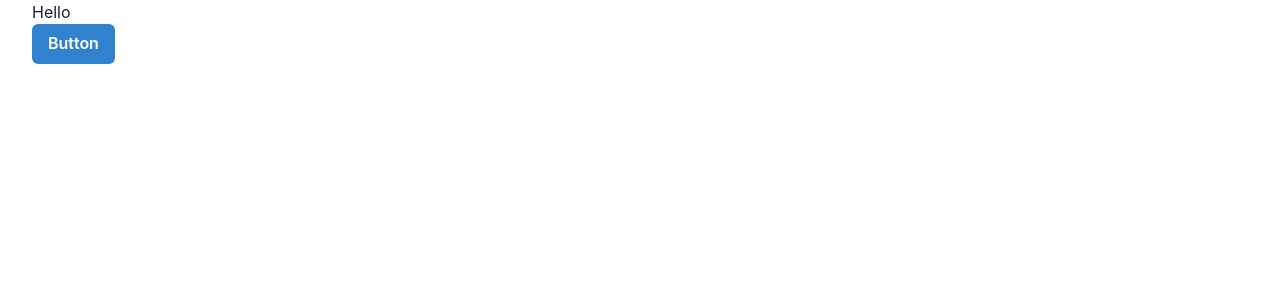
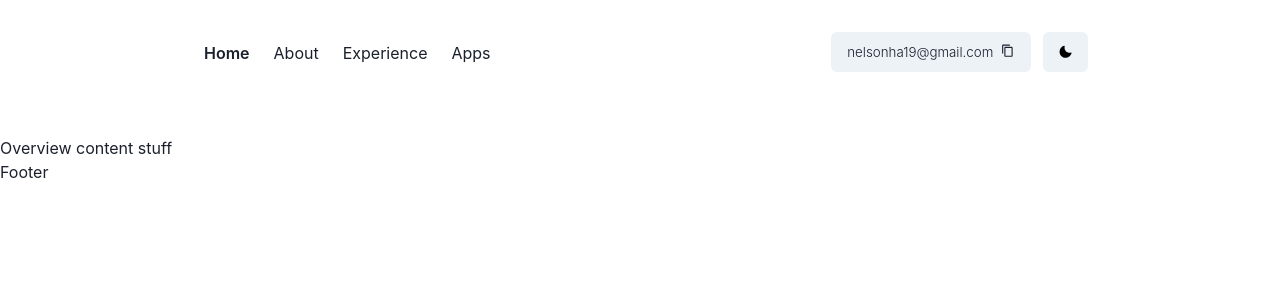
Before and after one commit to nelsonha19/portfolio, a Next.js app: page / in a window 1280 px wide. Shown: the top 300 px of the page. Built offline with nearby package versions, Linux system fonts and the light colour scheme.

Commit message:
add header with dark mode

```diff
--- /dev/null
+++ b/components/Container.tsx
@@ -0,0 +1,17 @@
+import React from 'react';
+import Footer from './Footer';
+import Header from './Header';
+
+type Props = {
+	children: React.ReactNode;
+};
+
+export default function Container(props: Props) {
+	return (
+		<div>
+			<Header />
+			{props.children}
+			<Footer />
+		</div>
+	);
+}
--- /dev/null
+++ b/components/Footer.tsx
@@ -0,0 +1,7 @@
+import React from 'react';
+
+type Props = {};
+
+export default function Footer({  }: Props) {
+	return <div>Footer</div>;
+}
--- /dev/null
+++ b/components/HamburgerMenu.tsx
@@ -0,0 +1,48 @@
+import React, { FC, useState } from 'react';
+import { Button, Link as ChakraLink } from '@chakra-ui/react';
+import { CloseIcon, HamburgerIcon } from '@chakra-ui/icons';
+import Link from 'next/link';
+
+export default function HamburgerMenu() {
+	const [ toggleMenu, setToggleMenu ] = useState(false);
+
+	const menuHandler = () => {
+		if (!toggleMenu) {
+			setToggleMenu(true);
+		} else {
+			setToggleMenu(false);
+		}
+	};
+
+	return (
+		<React.Fragment>
+			<Button
+				display={{ base: 'inline-block', md: 'none' }}
+				variant={'link'}
+				_focus={{ outline: 'none' }}
+				onClick={menuHandler}
+			>
+				{!toggleMenu ? <HamburgerIcon w={7} h={7} /> : <CloseIcon />}
+			</Button>
+			{toggleMenu && (
+				<ul>
+					<li>
+						<Link href={'/'} passHref>
+							<ChakraLink>Home</ChakraLink>
+						</Link>
+					</li>
+					<li>
+						<Link href={'/about'} passHref>
+							<ChakraLink>About</ChakraLink>
+						</Link>
+					</li>
+					<li>
+						<Link href={'/'} passHref>
+							<ChakraLink>Experience</ChakraLink>
+						</Link>
+					</li>
+				</ul>
+			)}
+		</React.Fragment>
+	);
+}
--- /dev/null
+++ b/components/Header.tsx
@@ -0,0 +1,67 @@
+import { Flex, Center, Text, Spacer, Box, chakra, Button, useColorMode, Tooltip, useToast } from '@chakra-ui/react';
+import { SunIcon, MoonIcon, CopyIcon } from '@chakra-ui/icons';
+import React from 'react';
+import NavLink from './NavLink';
+import HamburgerMenu from './HamburgerMenu';
+
+type Props = {};
+
+export default function Header(props: Props) {
+	const { colorMode, toggleColorMode } = useColorMode();
+	const toast = useToast();
+
+	const copyEmailHandler = () => {
+		toast({
+			title: 'Copied to clipboard',
+			status: 'success',
+			duration: 3000,
+			isClosable: false
+		});
+	};
+
+	return (
+		<Flex {...props} justify={'center'} px={8}>
+			<chakra.nav
+				display={'flex'}
+				alignItems={'center'}
+				justifyContent={'space-between'}
+				w="100%"
+				maxW={'4xl'}
+				pt={8}
+				pb={{ base: 8, sm: 16 }}
+			>
+				<div>
+					<HamburgerMenu />
+					<NavLink href="/" text="Home" />
+					<NavLink href="/about" text="About" />
+					<NavLink href="/experience" text="Experience" />
+					<NavLink href="/apps" text="Apps" />
+				</div>
+				<Flex alignItems={'center'}>
+					<Tooltip label="Copy me to your clipboard!" openDelay={500}>
+						<Button
+							fontSize={'smaller'}
+							colorScheme={'gray'}
+							rightIcon={<CopyIcon />}
+							fontWeight={'light'}
+							cursor={'text'}
+							display={{ base: 'none', sm: 'inline-block' }}
+							mr={3}
+							onClick={copyEmailHandler}
+						>
+							nelsonha19@gmail.com
+						</Button>
+					</Tooltip>
+					<Button
+						colorScheme={colorMode === 'light' ? 'gray' : 'whiteAlpha'}
+						onClick={toggleColorMode}
+						fontSize={'smaller'}
+						color={colorMode === 'light' ? 'black' : 'yellow.300'}
+					>
+						{colorMode === 'light' ? <MoonIcon /> : <SunIcon />}
+					</Button>
+				</Flex>
+			</chakra.nav>
+		</Flex>
+	);
+}
--- /dev/null
+++ b/components/NavLink.tsx
@@ -0,0 +1,29 @@
+import Link from 'next/link';
+import React from 'react';
+import { Link as ChakraLink } from '@chakra-ui/react';
+import { useRouter } from 'next/router';
+
+type Props = {
+	href: string;
+	text: string;
+};
+
+export default function NavLink({ href, text }: Props) {
+	const router = useRouter();
+	const isActive = router.asPath === href;
+
+	return (
+		<Link href={href} passHref>
+			<ChakraLink
+				fontWeight={isActive ? 'semibold' : 'normal'}
+				_focus={{outline: 'none'}}
+				display={{ base: 'none', md: 'inline-block' }}
+				p={1}
+				px={{ sm: 3 }}
+				py={{ sm: 2 }}
+			>
+				<span className="capsize">{text}</span>
+			</ChakraLink>
+		</Link>
+	);
+}
--- a/package.json
+++ b/package.json
@@ -9,6 +9,7 @@
 		"lint": "next lint"
 	},
 	"dependencies": {
+		"@chakra-ui/icons": "^1.1.7",
 		"@chakra-ui/react": "^1.8.8",
 		"@emotion/react": "^11.9.0",
 		"@emotion/styled": "^11.8.1",
@@ -19,10 +20,12 @@
 	},
 	"devDependencies": {
 		"@types/node": "17.0.24",
+		"@types/node-sass": "^4.11.2",
 		"@types/react": "18.0.5",
 		"@types/react-dom": "18.0.1",
 		"eslint": "8.13.0",
 		"eslint-config-next": "12.1.5",
+		"node-sass": "^7.0.1",
 		"typescript": "4.6.3"
 	}
 }
--- a/pages/_app.tsx
+++ b/pages/_app.tsx
@@ -1,10 +1,11 @@
 import '../styles/globals.css';
 import { AppProps } from 'next/app';
 import { ChakraProvider } from '@chakra-ui/react';
+import theme from '../styles/theme';
 
 function MyApp({ Component, pageProps }: AppProps) {
 	return (
-		<ChakraProvider>
+		<ChakraProvider theme={theme}>
 			<Component {...pageProps} />
 		</ChakraProvider>
 	);
--- /dev/null
+++ b/pages/_document.tsx
@@ -0,0 +1,16 @@
+import { Html, Head, Main, NextScript } from 'next/document';
+import { ColorModeScript } from '@chakra-ui/react';
+import theme from '../styles/theme';
+
+export default function Document() {
+	return (
+		<Html>
+			<Head />
+			<body>
+				<ColorModeScript initialColorMode={theme.config.initialCOlorMode} />
+				<Main />
+				<NextScript />
+			</body>
+		</Html>
+	);
+}
--- a/pages/index.tsx
+++ b/pages/index.tsx
@@ -3,18 +3,19 @@ import { NextPage } from 'next';
 import Head from 'next/head';
 import Image from 'next/image';
 import styles from '../styles/Home.module.css';
+import Header from '../components/Header';
+import Container from '../components/Container';
 
 const Home: NextPage = () => {
 	return (
-		<div className={styles.container}>
+		<div>
 			<Head>
 				<title>Nelson Ha</title>
 				<meta name="description" content="Generated by create next app" />
 				<link rel="icon" href="/favicon.ico" />
 			</Head>
 
-			<h1>Hello</h1>
-			<Button colorScheme={'blue'}>Button</Button>
+			<Container>Overview content stuff</Container>
 		</div>
 	);
 };
--- a/styles/globals.css
+++ b/styles/globals.css
@@ -1,16 +1,29 @@
 html,
 body {
-  padding: 0;
-  margin: 0;
-  font-family: -apple-system, BlinkMacSystemFont, Segoe UI, Roboto, Oxygen,
-    Ubuntu, Cantarell, Fira Sans, Droid Sans, Helvetica Neue, sans-serif;
+	padding: 0;
+	margin: 0;
+	font-family: -apple-system, BlinkMacSystemFont, Segoe UI, Roboto, Oxygen, Ubuntu, Cantarell, Fira Sans, Droid Sans,
+		Helvetica Neue, sans-serif;
 }
 
 a {
-  color: inherit;
-  text-decoration: none;
+	color: inherit;
+	text-decoration: none;
+}
+
+/* https://seek-oss.github.io/capsize/ */
+.capsize::before {
+	content: '';
+	margin-bottom: -0.098em;
+	display: table;
+}
+
+.capsize::after {
+	content: '';
+	margin-top: -0.219em;
+	display: table;
 }
 
 * {
-  box-sizing: border-box;
+	box-sizing: border-box;
 }
--- /dev/null
+++ b/styles/theme.ts
@@ -0,0 +1,10 @@
+import { extendTheme, type ThemeConfig } from '@chakra-ui/react';
+
+const config : ThemeConfig= {
+	initialColorMode: 'light',
+	useSystemColorMode: false
+};
+
+const theme = extendTheme({ config });
+
+export default theme;
```
Also changed, not shown: pages/about.tsx (added, +12 -0 lines), 2 other files (tests, documents, lock files or other folders).
